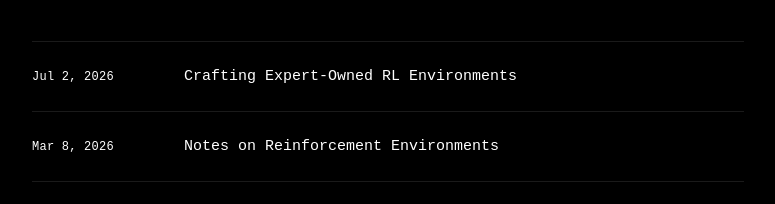
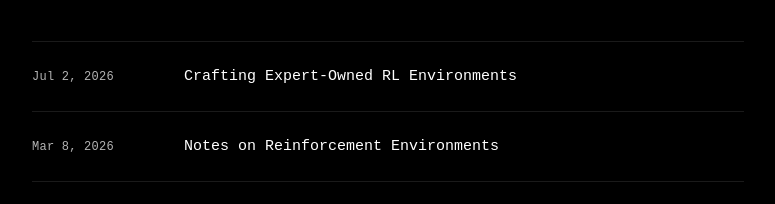
Before and after one commit to OlegMoshkovich/milab, a Next.js app: page /notes in a window 1280 px wide. Shown: the part 187-391 px from the top of the page, without its empty margins (252-1027 px from the left). Built offline with nearby package versions, Linux system fonts and the light colour scheme.

Commit message:
Use light grey for note dates
Set the notes index dates and article date meta to light grey, matching
the founder page author lines; titles stay white.

Co-Authored-By: Claude Opus 4.8 <noreply@anthropic.com>
Claude-Session: https://claude.ai/code/session_015gavyA4Mmmny4182sFUwab

```diff
--- a/app/notes/notes.module.css
+++ b/app/notes/notes.module.css
@@ -69,7 +69,7 @@
 
 .date {
   font-size: 12px;
-  color: #ffffff;
+  color: #b3b3b3;
   letter-spacing: 0.02em;
   font-variant-numeric: tabular-nums;
 }
@@ -102,7 +102,7 @@
 
 .meta {
   font-size: 12px;
-  color: #ffffff;
+  color: #b3b3b3;
   margin: 0 0 44px;
 }
 
```
